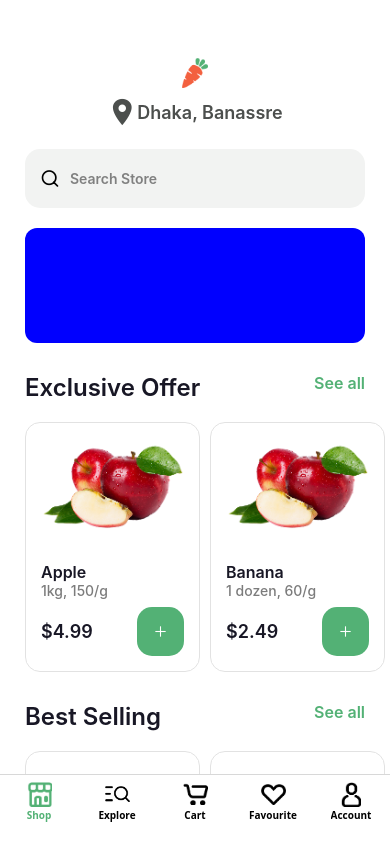
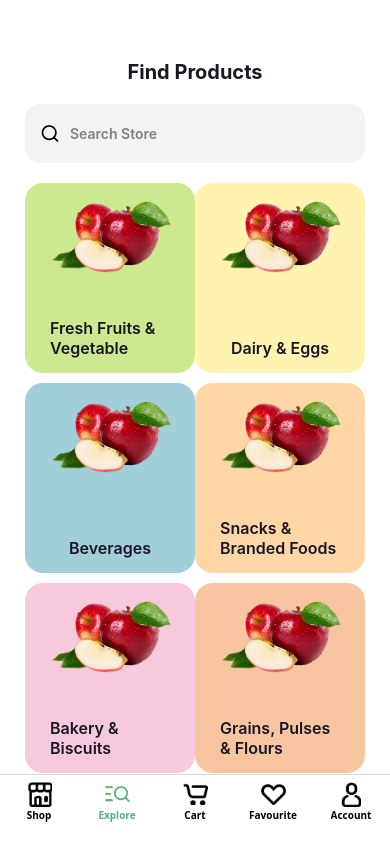
Before and after one commit to mohitbhusal11/groceriesapp, a React Native app: screen /mainAppScreen in a window 390 px wide. Built offline with nearby package versions, Linux system fonts and the light colour scheme.

Commit message:
Designed explore screen, need to complete category card component

```diff
--- /dev/null
+++ b/src/components/ExploreProductCard.jsx
@@ -0,0 +1,39 @@
+import { Image, StyleSheet, Text, View } from 'react-native'
+import React from 'react'
+
+const ExploreProductCard = ({title, bgColor}) => {
+  return (
+    <View style={[styles.mainContainer, {backgroundColor: bgColor}]} >
+        <Image style={styles.imgView} source={require("../assets/dummy_ic.png")} />
+      <Text style={styles.titleText} >{title}</Text>
+    </View>
+  )
+}
+
+export default ExploreProductCard
+
+const styles = StyleSheet.create({
+    mainContainer: {
+        height: 190,
+        flex: 1,
+        flexDirection: "column",
+        justifyContent: "space-between",
+        alignItems: "center",
+        borderRadius: 18
+    },
+
+    imgView: {
+        resizeMode: "contain",
+        height: 75,
+        marginHorizontal: 25,
+        marginTop: 15
+    },
+
+    titleText: {
+        marginBottom: 15,
+        marginHorizontal: 25,
+        fontSize: 16,
+        fontWeight: "600",
+        color: "#181725"
+    }
+})
--- /dev/null
+++ b/src/components/SearchCard.jsx
@@ -0,0 +1,45 @@
+import {StyleSheet, Text, TextInput, View} from 'react-native';
+import React from 'react';
+import Feather from 'react-native-vector-icons/Feather';
+
+const SearchCard = () => {
+  return (
+    <View style={styles.searchContainer}>
+      <Feather name="search" size={20} color="#000" style={styles.searchIcon} />
+      <TextInput
+        placeholder="Search Store"
+        placeholderTextColor={'grey'}
+        style={styles.inputText}
+        numberOfLines={1}
+        keyboardType="web-search"
+      />
+    </View>
+  );
+};
+
+export default SearchCard;
+
+const styles = StyleSheet.create({
+  searchContainer: {
+    marginHorizontal: 25,
+    backgroundColor: '#F2F3F2',
+    flexDirection: 'row',
+    alignItems: 'center',
+    justifyContent: 'flex-start',
+    borderRadius: 15,
+  },
+
+  inputText: {
+    fontWeight: '600',
+    fontSize: 14,
+    padding: 0,
+    marginHorizontal: 10,
+    color: 'black',
+    flexGrow: 1,
+  },
+
+  searchIcon: {
+    marginVertical: 18,
+    marginStart: 15,
+  },
+});
--- a/src/screens/ExploreScreen.jsx
+++ b/src/screens/ExploreScreen.jsx
@@ -1,14 +1,95 @@
-import { StyleSheet, Text, View } from 'react-native'
-import React from 'react'
+import {FlatList, StyleSheet, Text, View} from 'react-native';
+import React from 'react';
+import SearchCard from '../components/SearchCard';
+import ExploreProductCard from '../components/ExploreProductCard';
+
+const categories = [
+  {
+    categoryName: "Fresh Fruits & Vegetable",
+    bg_color: "#CDE990", // soft green
+  },
+  {
+    categoryName: "Dairy & Eggs",
+    bg_color: "#FFF3B0", // light yellow
+  },
+  {
+    categoryName: "Beverages",
+    bg_color: "#A0CED9", // pastel blue
+  },
+  {
+    categoryName: "Snacks & Branded Foods",
+    bg_color: "#FFD6A5", // warm beige
+  },
+  {
+    categoryName: "Bakery & Biscuits",
+    bg_color: "#F8C8DC", // baby pink
+  },
+  {
+    categoryName: "Grains, Pulses & Flours",
+    bg_color: "#F7C59F", // light peach
+  },
+  {
+    categoryName: "Meat & Seafood",
+    bg_color: "#C1DBB3", // muted green
+  },
+  {
+    categoryName: "Cleaning & Household",
+    bg_color: "#B5EAEA", // light aqua
+  },
+  {
+    categoryName: "Personal Care",
+    bg_color: "#D3C0F9", // soft lavender
+  },
+  {
+    categoryName: "Baby Care",
+    bg_color: "#FFDAC1", // peach-pink
+  },
+];
 
 const ExploreScreen = () => {
   return (
-    <View>
-      <Text>ExploreScreen</Text>
+    <View style={styles.mainContainer}>
+      <Text style={styles.titleText} >Find Products</Text>
+      <View style={styles.searchContainer} >
+        <SearchCard />
+      </View>
+      <View style={styles.exploreProductContainer} >
+        <FlatList
+        data={categories}
+        numColumns={2}
+        horizontal={false}
+        contentContainerStyle={{paddingHorizontal: 25}}
+        ItemSeparatorComponent={() => <View style={{width: 10, height: 10}} /> }
+        renderItem={({item}) => <ExploreProductCard title={item.categoryName} bgColor={item.bg_color} /> }
+        />
+
+      </View>
     </View>
-  )
-}
+  );
+};
 
-export default ExploreScreen
+export default ExploreScreen;
 
-const styles = StyleSheet.create({})
+const styles = StyleSheet.create({
+  mainContainer: {
+    flex: 1,
+    backgroundColor: 'white',
+    flexDirection: 'column',
+    paddingTop: 60
+  },
+
+  titleText: {
+    alignSelf: "center",
+    fontSize: 20,
+    fontWeight: "700",
+    color: "#181725"
+  },
+
+  searchContainer: {
+    marginTop: 20
+  },
+
+  exploreProductContainer: {
+    marginTop: 20,
+  }
+});
--- a/src/screens/MainScreen.jsx
+++ b/src/screens/MainScreen.jsx
@@ -13,6 +13,7 @@ const MainScreen = () => {
   return (
     <View style={styles.mainContainer}>
       <Tab.Navigator
+        initialRouteName="exploreScreen"
         screenOptions={{
           headerShown: false,
           tabBarActiveTintColor: '#53B175',
--- a/src/screens/ShopScreen.jsx
+++ b/src/screens/ShopScreen.jsx
@@ -5,16 +5,14 @@ import {
   ScrollView,
   StyleSheet,
   Text,
-  TextInput,
   View,
 } from 'react-native';
 import React from 'react';
 import Ionicons from 'react-native-vector-icons/Ionicons';
-import Feather from 'react-native-vector-icons/Feather';
 import ProductsHeader from '../components/ProductsHeader';
 import ProductCard from '../components/ProductCard';
 import RectangleProductCard from '../components/RectangleProductCard';
-import { isEnabled } from 'react-native/Libraries/Performance/Systrace';
+import SearchCard from '../components/SearchCard';
 
 const productData = [
   {
@@ -87,48 +85,46 @@ const productData = [
 
 const dummyProduct = [
   {
-    productName: "Pulses",
-    bg_color: "#F8A44C", // soft orange
+    productName: 'Pulses',
+    bg_color: '#F8A44C', // soft orange
   },
   {
-    productName: "Rice",
-    bg_color: "#53B175", // mint green
+    productName: 'Rice',
+    bg_color: '#53B175', // mint green
   },
   {
-    productName: "Wheat Flour",
-    bg_color: "#F7C59F", // light peach
+    productName: 'Wheat Flour',
+    bg_color: '#F7C59F', // light peach
   },
   {
-    productName: "Lentils",
-    bg_color: "#C1DBB3", // soft green
+    productName: 'Lentils',
+    bg_color: '#C1DBB3', // soft green
   },
   {
-    productName: "Chickpeas",
-    bg_color: "#FCE38A", // pastel yellow
+    productName: 'Chickpeas',
+    bg_color: '#FCE38A', // pastel yellow
   },
   {
-    productName: "Sugar",
-    bg_color: "#B5EAEA", // light aqua
+    productName: 'Sugar',
+    bg_color: '#B5EAEA', // light aqua
   },
   {
-    productName: "Salt",
-    bg_color: "#AEDFF7", // light blue
+    productName: 'Salt',
+    bg_color: '#AEDFF7', // light blue
   },
   {
-    productName: "Cooking Oil",
-    bg_color: "#FFD6A5", // warm beige
+    productName: 'Cooking Oil',
+    bg_color: '#FFD6A5', // warm beige
   },
   {
-    productName: "Spices",
-    bg_color: "#FFB5A7", // coral pink
+    productName: 'Spices',
+    bg_color: '#FFB5A7', // coral pink
   },
   {
-    productName: "Tea Leaves",
-    bg_color: "#B4F8C8", // mint pastel
+    productName: 'Tea Leaves',
+    bg_color: '#B4F8C8', // mint pastel
   },
 ];
-
-
 
 const ShopScreen = () => {
   function seeAllProducts() {
@@ -147,20 +143,9 @@ const ShopScreen = () => {
         <Ionicons name="location-sharp" size={30} color="#4C4F4D" />
         <Text style={styles.locationText}>Dhaka, Banassre</Text>
       </View>
-      <View style={styles.searchContainer}>
-        <Feather
-          name="search"
-          size={20}
-          color="#000"
-          style={styles.searchIcon}
-        />
-        <TextInput
-          placeholder="Search Store"
-          placeholderTextColor={'grey'}
-          style={styles.inputText}
-          numberOfLines={1}
-          keyboardType="web-search"
-        />
+
+      <View style={styles.searchContainer} >
+        <SearchCard />
       </View>
 
       <View style={styles.bannerContainer}>{/* Add viewpagger */}</View>
@@ -180,7 +165,11 @@ const ShopScreen = () => {
           ItemSeparatorComponent={() => <View style={{width: 10}} />}
           contentContainerStyle={{paddingHorizontal: 25}}
           renderItem={({item}) => (
-            <ProductCard title={item.productName} desc={item.productDesc} productPrice={item.productPrice} />
+            <ProductCard
+              title={item.productName}
+              desc={item.productDesc}
+              productPrice={item.productPrice}
+            />
           )}
         />
       </View>
@@ -200,7 +189,11 @@ const ShopScreen = () => {
           ItemSeparatorComponent={() => <View style={{width: 10}} />}
           contentContainerStyle={{paddingHorizontal: 25}}
           renderItem={({item}) => (
-            <ProductCard title={item.productName} desc={item.productDesc} productPrice={item.productPrice} />
+            <ProductCard
+              title={item.productName}
+              desc={item.productDesc}
+              productPrice={item.productPrice}
+            />
           )}
         />
       </View>
@@ -213,17 +206,19 @@ const ShopScreen = () => {
         />
       </View>
 
-      <View style={styles.rectangleProductContainer} >
-
+      <View style={styles.rectangleProductContainer}>
         <FlatList
-        data={dummyProduct}
-        horizontal
-        contentContainerStyle={{paddingHorizontal: 25}}
-        ItemSeparatorComponent={() => <View style={{width: 10}} />}
-        renderItem={({item}) => <RectangleProductCard productName={item.productName} bgColor={item.bg_color} />}
+          data={dummyProduct}
+          horizontal
+          contentContainerStyle={{paddingHorizontal: 25}}
+          ItemSeparatorComponent={() => <View style={{width: 10}} />}
+          renderItem={({item}) => (
+            <RectangleProductCard
+              productName={item.productName}
+              bgColor={item.bg_color}
+            />
+          )}
         />
-
-
       </View>
 
       <View style={styles.productsContainer}>
@@ -233,7 +228,11 @@ const ShopScreen = () => {
           ItemSeparatorComponent={() => <View style={{width: 10}} />}
           contentContainerStyle={{paddingHorizontal: 25}}
           renderItem={({item}) => (
-            <ProductCard title={item.productName} desc={item.productDesc} productPrice={item.productPrice} />
+            <ProductCard
+              title={item.productName}
+              desc={item.productDesc}
+              productPrice={item.productPrice}
+            />
           )}
         />
       </View>
@@ -270,30 +269,6 @@ const styles = StyleSheet.create({
     color: '#4C4F4D',
   },
 
-  searchContainer: {
-    marginTop: 20,
-    marginHorizontal: 25,
-    backgroundColor: '#F2F3F2',
-    flexDirection: 'row',
-    alignItems: 'center',
-    justifyContent: 'flex-start',
-    borderRadius: 15,
-  },
-
-  inputText: {
-    fontWeight: '600',
-    fontSize: 14,
-    padding: 0,
-    marginHorizontal: 10,
-    color: 'black',
-    flexGrow: 1,
-  },
-
-  searchIcon: {
-    marginVertical: 18,
-    marginStart: 15,
-  },
-
   bannerContainer: {
     height: 115,
     backgroundColor: 'blue',
@@ -312,7 +287,10 @@ const styles = StyleSheet.create({
   },
 
   rectangleProductContainer: {
+    marginTop: 20,
+  },
+
+  searchContainer: {
     marginTop: 20
   }
-
 });
```
